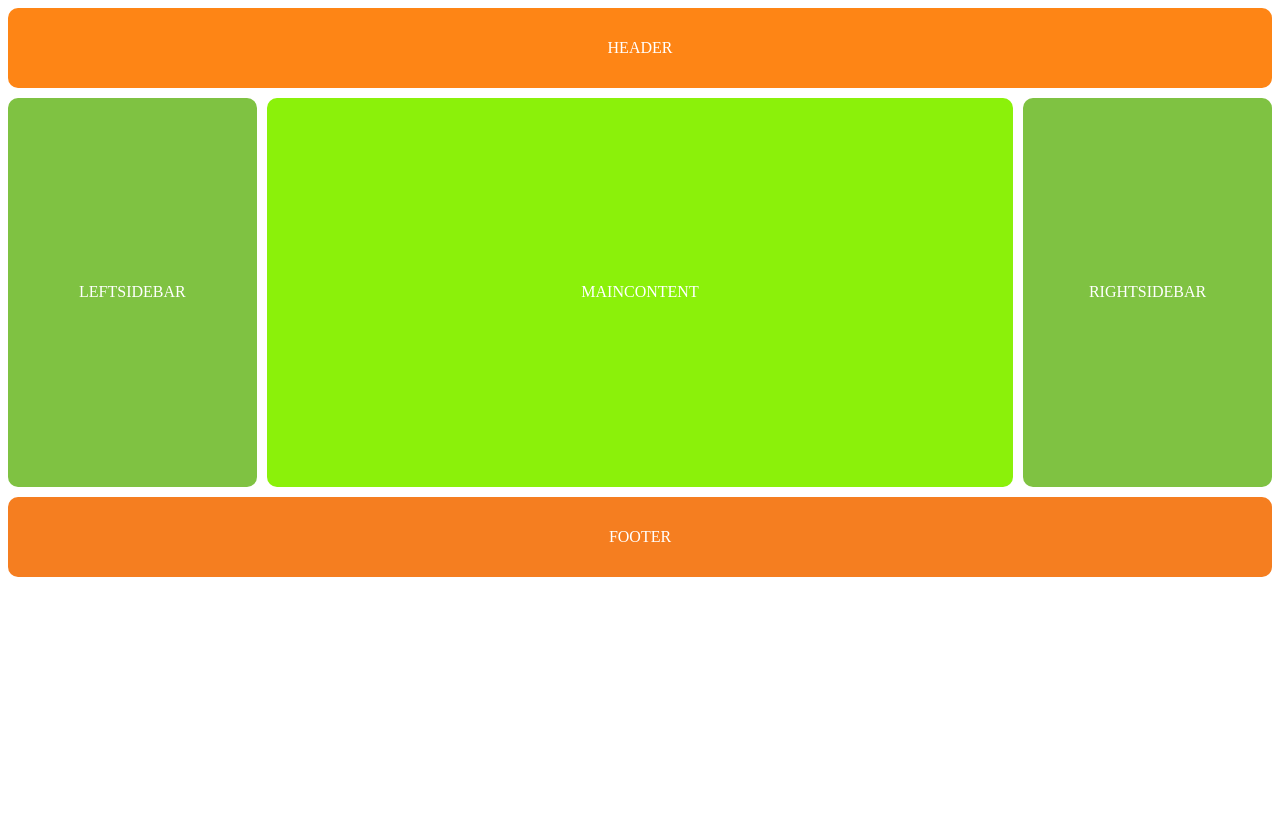
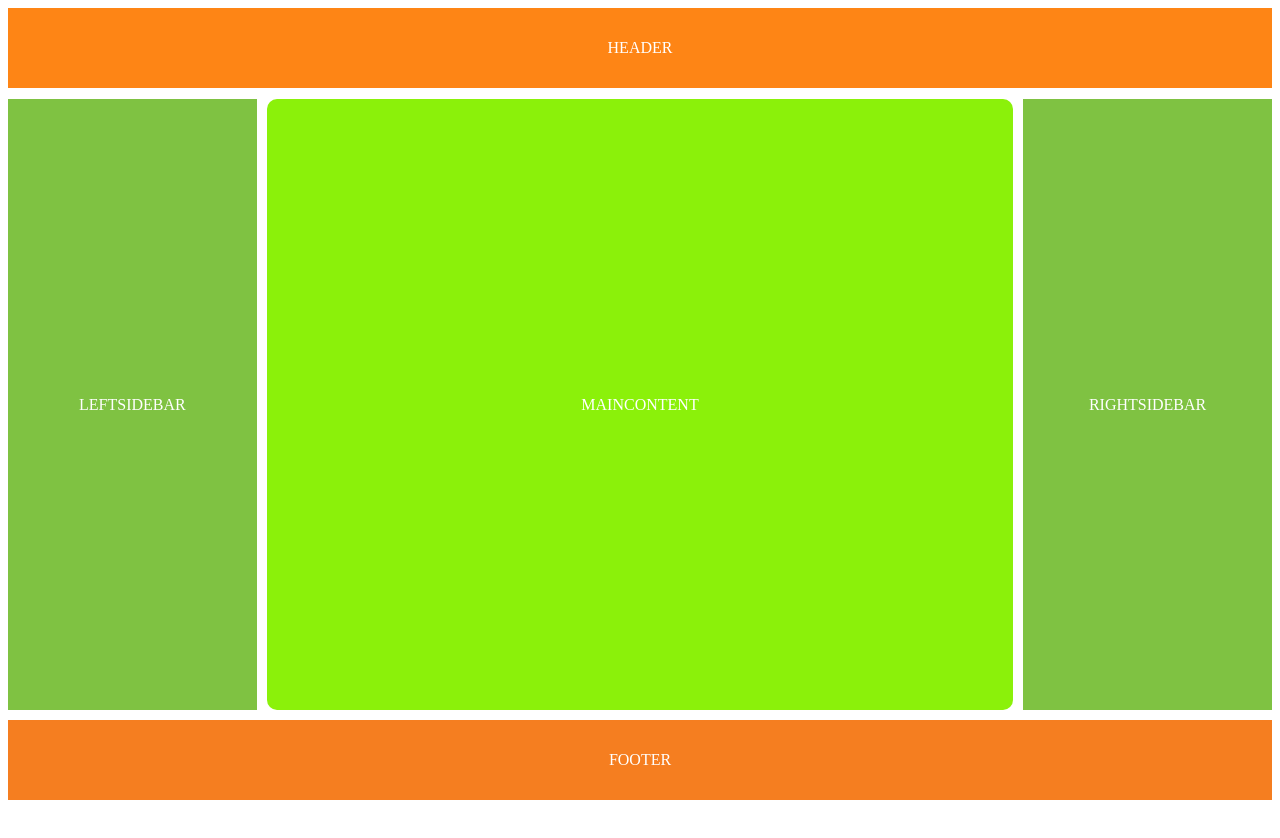
Before and after one commit to Noche254/Assignment-001-css, a plain HTML site: page index.html in a window 1280 px wide. Before the commit the page ends 816 px from the top, so only its background shows below. Drawn offline with Linux system fonts and the light colour scheme.

Commit message:
assignment

```diff
--- a/style.css
+++ b/style.css
@@ -1,12 +1,12 @@
 .container{
     display: grid;
-    height: 100vh;
+    height: 150vh;
     grid-template-columns: 1fr 3fr 1fr;
     grid-template-rows: 0.2fr 1.5fr 1.2fr;
     grid-template-areas:
-        "HEADER HEADER HEADER"
-        "LEFTSIDEBAR MAINCONTENT RIGHTSIDEBAR"
-        "FOOTER FOOTER FOOTER"  ;
+         "HEADER HEADER HEADER"
+         "LEFTSIDEBAR MAINCONTENT RIGHTSIDEBAR"
+         "FOOTER FOOTER FOOTER"  ;
     grid-gap: 10px;
 }
 nav{
@@ -17,8 +17,18 @@ nav{
     justify-content: center;
     text-align: center;
     align-items: center;
+    height: 80px;
+}
+main{
+    background-color: #8bf10a ;
+    grid-area: MAINCONTENT;
+    border-radius: 2%;
+    color:white;
+    display: flex;
+    justify-content: center;
+    text-align: center;
+    align-items: center;
     border-radius: 10px;
-    height: 80px;
 }
 #leftsidebar{
     background-color: #7fc242;
@@ -28,17 +38,6 @@ nav{
     justify-content: center;
     text-align: center;
     align-items: center;
-    border-radius: 10px;
-}
-main{
-    background-color: #8bf10a ;
-    grid-area: MAINCONTENT;
-    color:white;
-    display: flex;
-    justify-content: center;
-    text-align: center;
-    align-items: center;
-    border-radius: 10px;
 }
 #rightsidebar{
     background-color:#7fc242 ;
@@ -48,7 +47,7 @@ main{
     justify-content: center;
     text-align: center;
     align-items: center;
-    border-radius: 10px;
+
 }
 footer{
     background-color:#f57e20 ;
@@ -58,6 +57,5 @@ footer{
     justify-content: center;
     text-align:  center;
     align-items: center;
-    border-radius: 10px;
     height: 80px;
 }
```
Also changed, not shown: index.html (+0 -1 lines).
